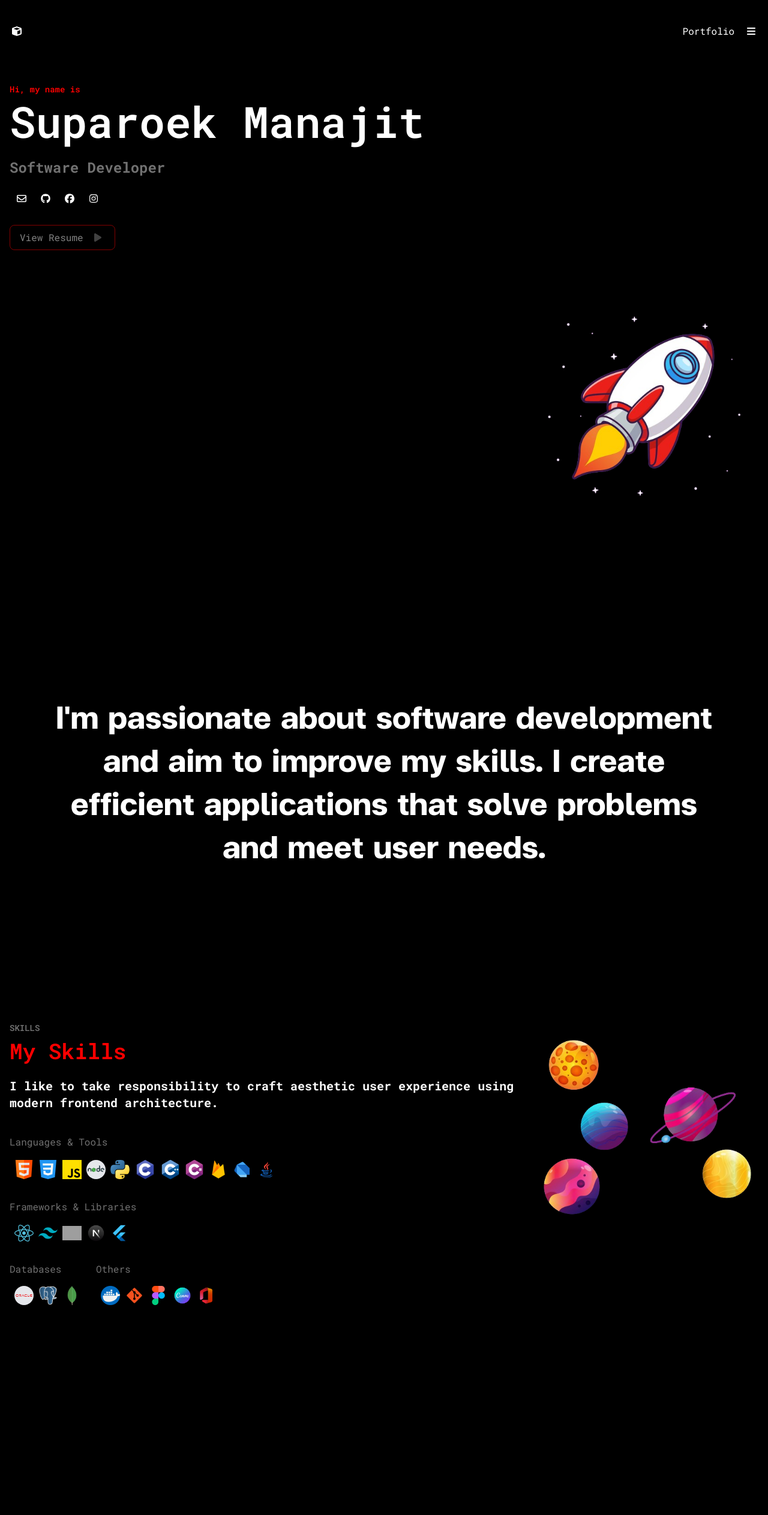
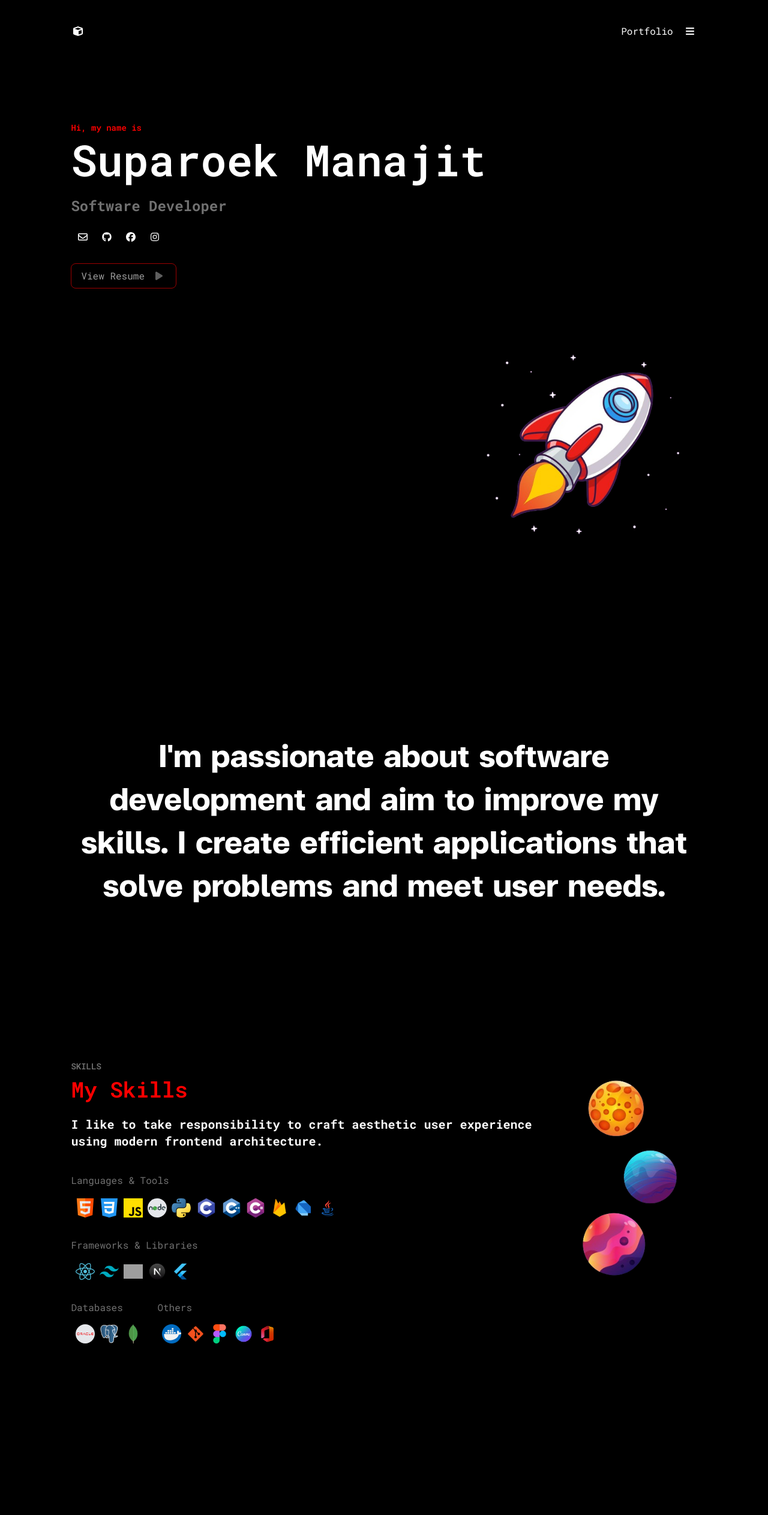
Before and after one commit to supxroek/my-portfolio, a Next.js app: page / in a window 1280 px wide. Shown: the top 2526 px of the page at 60% size. Built offline with nearby package versions, Linux system fonts and the light colour scheme; grey boxes are pictures that could not be loaded.

Commit message:
Refactor layout and styling for improved responsiveness and visual consistency

```diff
--- a/src/app/page.jsx
+++ b/src/app/page.jsx
@@ -6,7 +6,7 @@ import { faFacebook, faGithub, faInstagram } from "@fortawesome/free-brands-svg-
 
 export default function Page() {
   return (
-    <main className="mx-auto my-10 px-4">
+    <main className="mx-[8%] my-10 px-4 ">
       {/* Navbar */}
       <nav className="flex justify-between sticky top-10 ">
         <a href="/">
@@ -22,7 +22,7 @@ export default function Page() {
       </nav>
 
       {/* ABOUT ME */}
-      <section className="grid h-screen mt-10">
+      <section className="grid h-screen mt-[10%]">
         <div className="grid items-center">
           <div>
             <h1 className="font-semibold text-[#FF0000] text-sm">
@@ -101,8 +101,8 @@ export default function Page() {
       </section>
 
       {/* SKILLS */}
-      <section className="grid h-screen-auto">
-        <div className="grid sm:grid-cols-[70%_30%] sm:max-w-full sm:justify-between">
+      <section className="grid h-screen-auto sm:overflow-hidden">
+        <div className="grid sm:grid-cols-[80%_40%] sm:justify-between">
           <div className="grid">
             <h1 className="font-semibold text-sm mb-2 text-[#aaaa]">SKILLS</h1>
             <h1 className="font-semibold text-2xl text-[#FF0000] sm:text-4xl">
@@ -169,7 +169,7 @@ export default function Page() {
           <div className="flex mt-50 items-center justify-center sm:items-start sm:justify-start sm:mt-0">
             <img
               src="/planet.png"
-              className="rounded-lg shadow-lg w-50 h-auto sm:w-80 lg:w-96"
+              className="rounded-lg shadow-lg w-50 h-auto sm:w-80 lg:w-128"
             />
           </div>
         </div>
@@ -187,7 +187,7 @@ export default function Page() {
       </section>
 
       {/* PROJECTS */}
-      <section className="grid h-screen-auto mb-[60%]">
+      <section className="grid grid-cols h-screen-auto mb-[60%]">
         <div>
           <h1 className="font-semibold text-sm mb-2 text-[#aaaa]">PROJECTS</h1>
           <h1 className="font-semibold text-2xl text-[#FF0000] sm:text-4xl">
@@ -197,12 +197,13 @@ export default function Page() {
             I have worked on several projects that have helped me to improve my
             skills and knowledge.
           </h1>
+        </div>
 
-          <div className="grid space-y-8 mt-10">
-            <div className="grid space-y-4 items-center">
+        <div className="grid grid-cols-1 mt-10 gap-x-8 gap-y-20 sm:grid-cols-2">
+          <div className="space-y-4 items-center">
             <img
               src="https://images.unsplash.com/photo-1605379399642-870262d3d051?q=80&w=2106&auto=format&fit=crop&ixlib=rb-4.0.3&ixid=M3wxMjA3fDB8MHxwaG90by1wYWdlfHx8fGVufDB8fHx8fA%3D%3D"
-                className="w-xl h-auto h-max-50 rounded-lg"
+              className="w-xl h-auto h-max-50 aspect-3/2 rounded-lg"
             />
             <div>
               <h1 className="font-bold text-lg sm:text-xl">Project 1</h1>
@@ -212,10 +213,10 @@ export default function Page() {
             </div>
           </div>
 
-            <div className="grid space-y-4 items-center">
+          <div className="space-y-4 items-center">
             <img
               src="https://images.unsplash.com/photo-1522252234503-e356532cafd5?q=80&w=1925&auto=format&fit=crop&ixlib=rb-4.0.3&ixid=M3wxMjA3fDB8MHxwaG90by1wYWdlfHx8fGVufDB8fHx8fA%3D%3D"
-                className="w-xl h-auto h-max-50 rounded-lg"
+              className="w-xl h-auto h-max-50 aspect-3/2 rounded-lg"
             />
             <div>
               <h1 className="font-bold text-lg sm:text-xl">Project 2</h1>
@@ -225,10 +226,10 @@ export default function Page() {
             </div>
           </div>
 
-            <div className="grid space-y-4 items-center">
+          <div className="space-y-4 items-center">
             <img
               src="https://images.unsplash.com/photo-1534972195531-d756b9bfa9f2?q=80&w=2070&auto=format&fit=crop&ixlib=rb-4.0.3&ixid=M3wxMjA3fDB8MHxwaG90by1wYWdlfHx8fGVufDB8fHx8fA%3D%3D"
-                className="w-xl h-auto h-max-50 rounded-lg"
+              className="w-xl h-auto h-max-50 aspect-3/2 rounded-lg"
             />
             <div>
               <h1 className="font-bold text-lg sm:text-xl">Project 3</h1>
@@ -238,17 +239,16 @@ export default function Page() {
             </div>
           </div>
 
-            <div className="grid space-y-4 items-center">
+          <div className="space-y-4 items-center">
             <img
               src="https://images.unsplash.com/photo-1566837945700-30057527ade0?q=80&w=2070&auto=format&fit=crop&ixlib=rb-4.0.3&ixid=M3wxMjA3fDB8MHxwaG90by1wYWdlfHx8fGVufDB8fHx8fA%3D%3D"
-                className="w-xl h-auto h-max-50 rounded-lg"
+              className="w-xl h-auto h-max-50 aspect-3/2 rounded-lg"
             />
             <div>
               <h1 className="font-bold text-lg sm:text-xl">Project 4</h1>
               <p className="text-[#aaaa]">
                 Lorem ipsum dolor sit amet, consectetur adipiscing elit.
               </p>
-              </div>
             </div>
           </div>
         </div>
```
Lines whose indentation alone changed are shown as unchanged.
